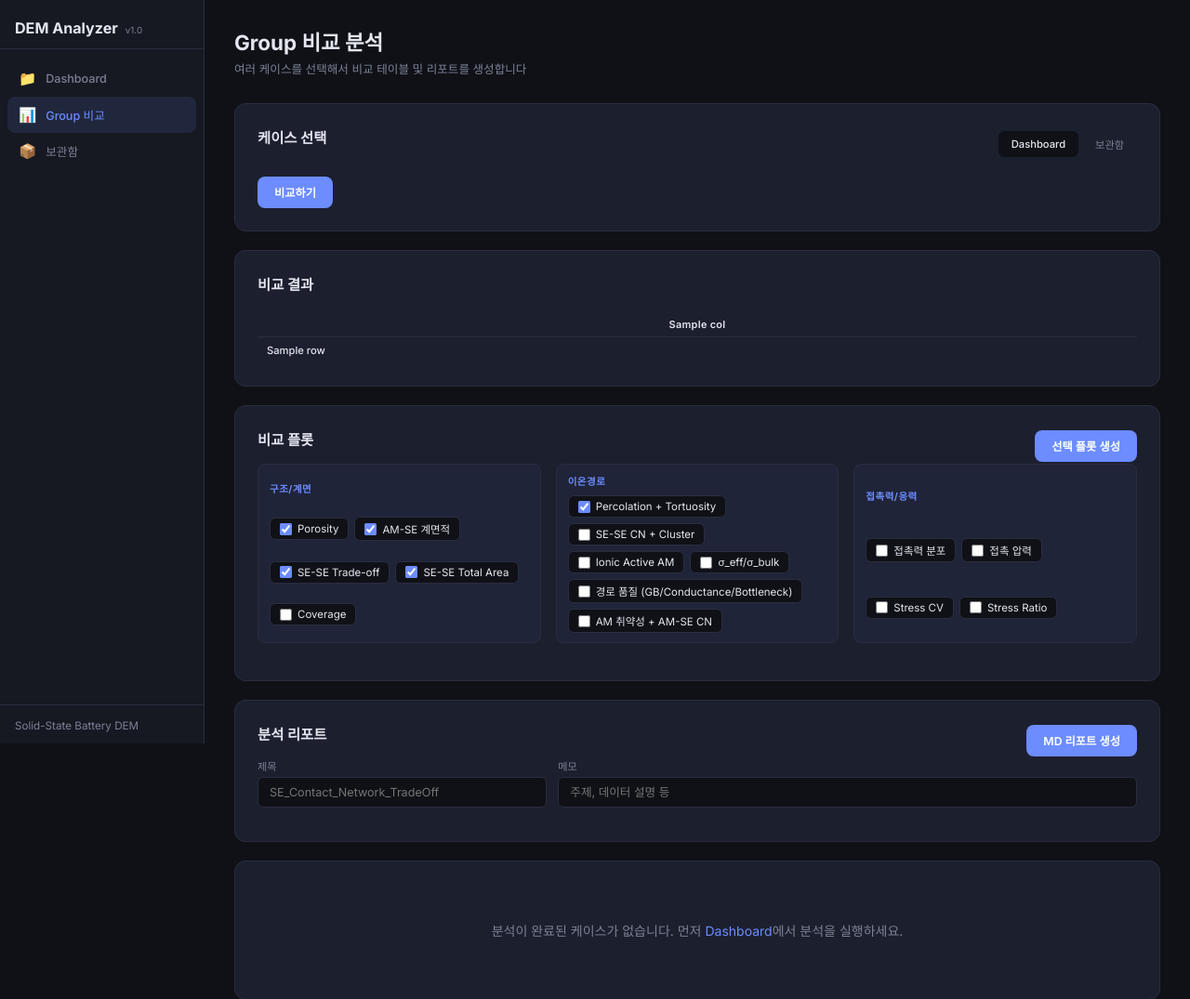
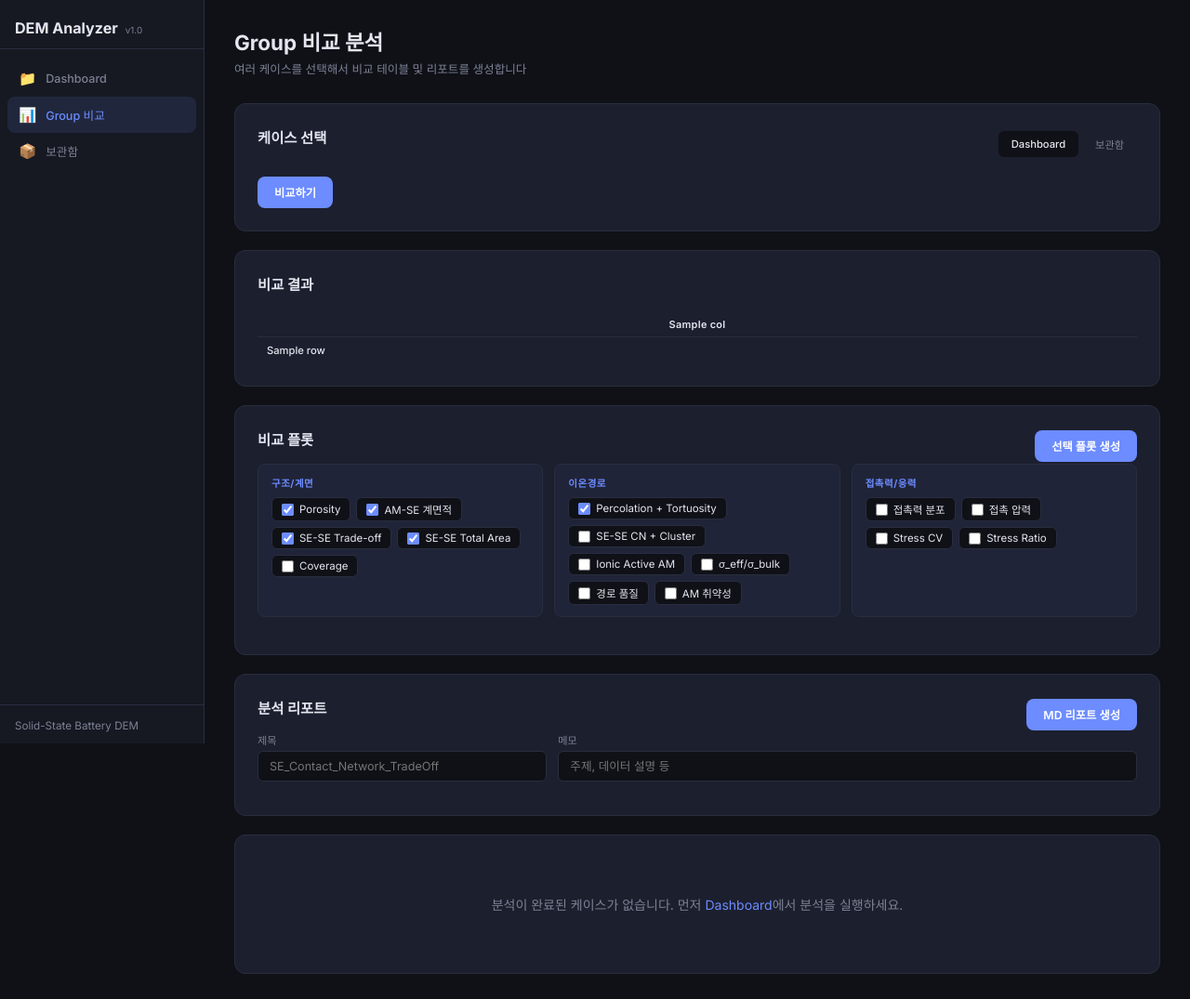
Before and after one commit to yonghoon7153-source/Yonghoon, a Flask app: template webapp/templates/group.html in a window 1280 px wide. Shown: the top 1075 px of the page at 93% size. Run offline with Flask 3, Linux system fonts and the light colour scheme; the template is opened without the code that fills it: most values are stand-ins (such as "Sample title", 1, 10 or a date in 2020); some libraries are stand-ins or nearby versions.

Commit message:
비교 플롯 체크박스: 3열 그리드 + 행 단위 정렬
https://claude.ai/code/session_01T6GQvxeZmHSwX8wMisgokw

```diff
--- a/webapp/static/css/style.css
+++ b/webapp/static/css/style.css
@@ -339,13 +339,15 @@ thead .sticky-col { z-index: 3; }
 
 /* ===== Group Plots ===== */
 .plot-select-grid {
-  display: flex; flex-wrap: wrap; gap: 16px; margin-bottom: 16px;
+  display: grid; grid-template-columns: repeat(3, 1fr); gap: 12px; margin-bottom: 16px;
 }
 .plot-category {
-  display: flex; flex-wrap: wrap; gap: 6px; align-items: center;
-  padding: 10px 12px; background: rgba(108,140,255,.05);
+  display: flex; flex-direction: column; gap: 6px;
+  padding: 12px 14px; background: rgba(108,140,255,.05);
   border: 1px solid var(--border); border-radius: 8px;
-  flex: 1; min-width: 280px;
+}
+.plot-category .plot-row {
+  display: flex; flex-wrap: wrap; gap: 6px;
 }
 .plot-cat-label {
   width: 100%; font-size: .75rem; font-weight: 700;
--- a/webapp/templates/group.html
+++ b/webapp/templates/group.html
@@ -100,27 +100,43 @@
   <div class="plot-select-grid">
     <div class="plot-category">
       <span class="plot-cat-label">구조/계면</span>
+      <div class="plot-row">
         <label class="plot-checkbox"><input type="checkbox" value="porosity" checked> Porosity</label>
         <label class="plot-checkbox"><input type="checkbox" value="am_se_interface" checked> AM-SE 계면적</label>
+      </div>
+      <div class="plot-row">
         <label class="plot-checkbox"><input type="checkbox" value="se_se_tradeoff" checked> SE-SE Trade-off</label>
         <label class="plot-checkbox"><input type="checkbox" value="se_se_total" checked> SE-SE Total Area</label>
+      </div>
+      <div class="plot-row">
         <label class="plot-checkbox"><input type="checkbox" value="coverage"> Coverage</label>
+      </div>
     </div>
     <div class="plot-category">
       <span class="plot-cat-label">이온경로</span>
+      <div class="plot-row">
         <label class="plot-checkbox"><input type="checkbox" value="percolation_tortuosity" checked> Percolation + Tortuosity</label>
         <label class="plot-checkbox"><input type="checkbox" value="se_network"> SE-SE CN + Cluster</label>
+      </div>
+      <div class="plot-row">
         <label class="plot-checkbox"><input type="checkbox" value="ionic_active"> Ionic Active AM</label>
         <label class="plot-checkbox"><input type="checkbox" value="effective_conductivity"> σ_eff/σ_bulk</label>
-      <label class="plot-checkbox"><input type="checkbox" value="ion_path_quality"> 경로 품질 (GB/Conductance/Bottleneck)</label>
-      <label class="plot-checkbox"><input type="checkbox" value="am_vulnerability"> AM 취약성 + AM-SE CN</label>
+      </div>
+      <div class="plot-row">
+        <label class="plot-checkbox"><input type="checkbox" value="ion_path_quality"> 경로 품질</label>
+        <label class="plot-checkbox"><input type="checkbox" value="am_vulnerability"> AM 취약성</label>
+      </div>
     </div>
     <div class="plot-category">
       <span class="plot-cat-label">접촉력/응력</span>
+      <div class="plot-row">
         <label class="plot-checkbox"><input type="checkbox" value="contact_force"> 접촉력 분포</label>
         <label class="plot-checkbox"><input type="checkbox" value="contact_pressure"> 접촉 압력</label>
+      </div>
+      <div class="plot-row">
         <label class="plot-checkbox"><input type="checkbox" value="stress_cv"> Stress CV</label>
         <label class="plot-checkbox"><input type="checkbox" value="stress_ratio"> Stress Ratio</label>
+      </div>
     </div>
   </div>
 
```
Lines whose indentation alone changed are shown as unchanged.
